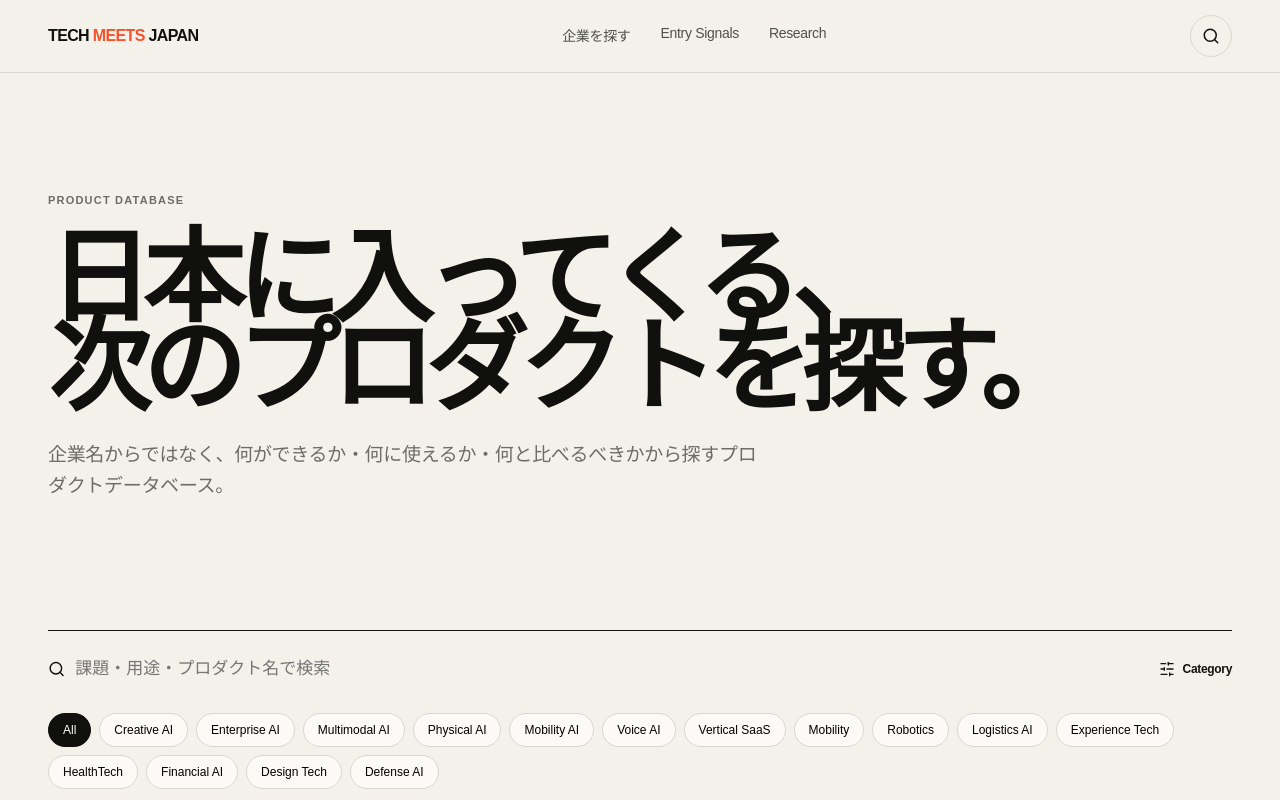
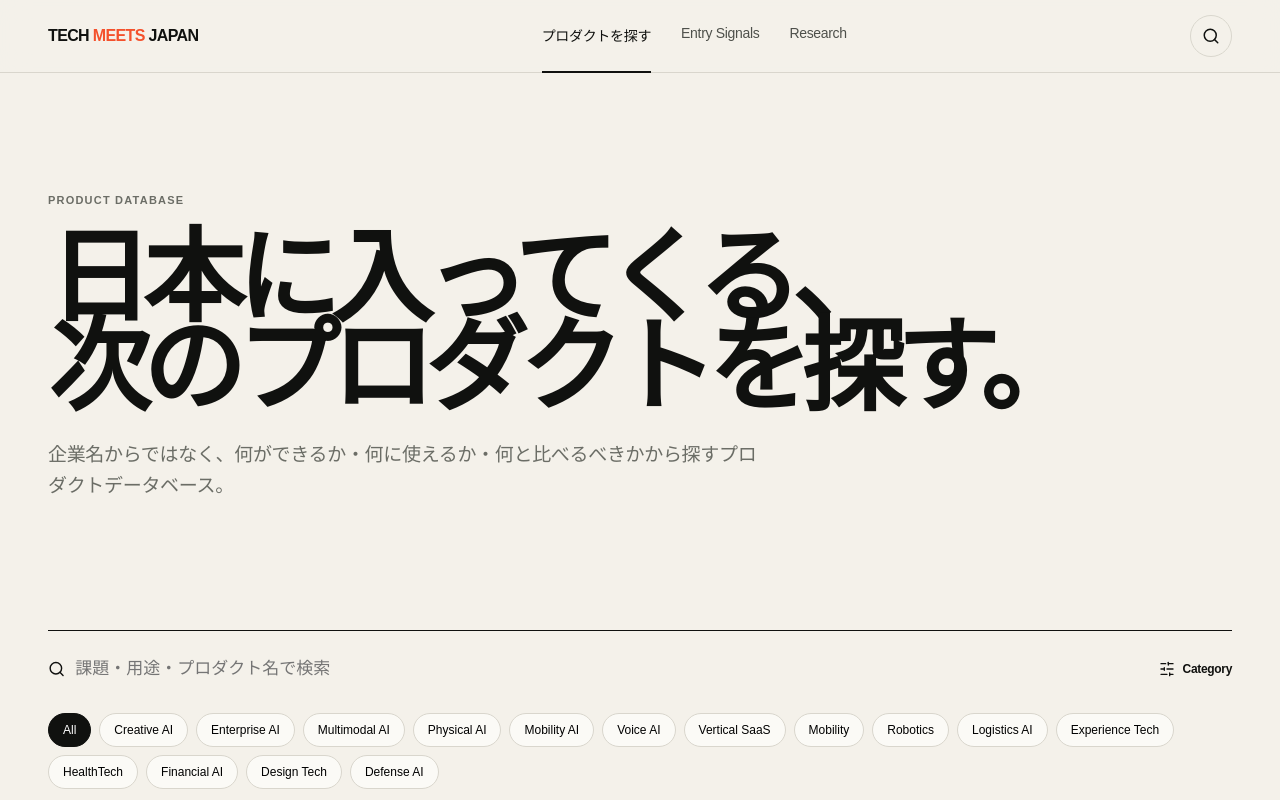
Before and after one commit to yasu-kai/tech-meets-japan, a Next.js app: page /products in a window 1280 px wide. Shown: the top 800 px of the page. Built offline with nearby package versions, Linux system fonts and the light colour scheme.

Commit message:
Make products the primary navigation

```diff
--- a/components/Header.tsx
+++ b/components/Header.tsx
@@ -6,7 +6,7 @@ import { Menu, Search } from "lucide-react";
 import { useState } from "react";
 
 const links = [
-  { href: "/companies", label: "企業を探す" },
+  { href: "/products", label: "プロダクトを探す" },
   { href: "/signals", label: "Entry Signals" },
   { href: "/research", label: "Research" },
 ];
@@ -27,7 +27,7 @@ export default function Header() {
           ))}
         </nav>
         <div className="header-actions">
-          <Link href="/companies" className="icon-button" aria-label="Search"><Search size={18}/></Link>
+          <Link href="/products" className="icon-button" aria-label="Search"><Search size={18}/></Link>
           <button className="menu-button" onClick={() => setOpen(!open)} aria-label="Menu"><Menu size={22}/></button>
         </div>
       </div>
```
